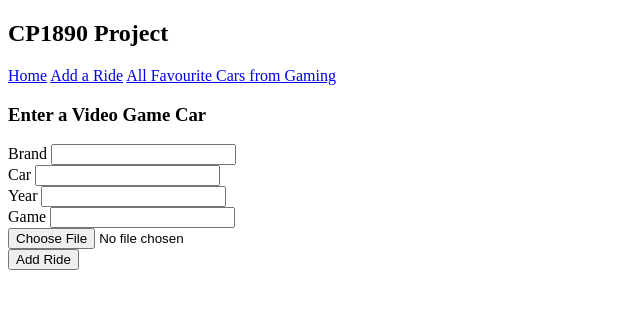
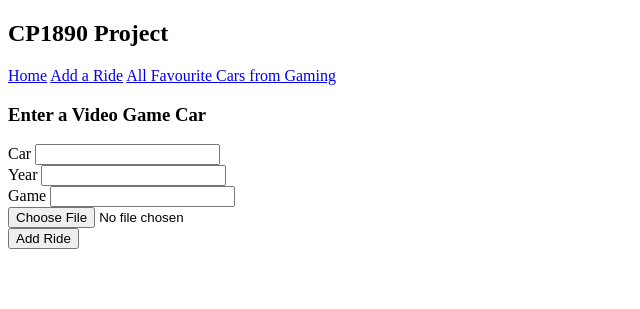
Before and after one commit to ViperLPM/CP1890-Project, a Flask app: page /add in a window 1280 px wide. Shown: the top 309 px of the page, without its empty margins (0-640 px from the left). Run offline with Flask 3, Linux system fonts and the light colour scheme.

Commit message:
Removed brand from form, display, and main python (Kept being invalid and felt later that it wasn't necessary)

```diff
--- a/main.py
+++ b/main.py
@@ -28,7 +28,6 @@ def add():
         if "cars" not in session:
             print("Clearing data from the session")
             session["cars"] = []
-        brand = request.form.get("brand", "invalid")
         car = request.form.get("car", "invalid")
         year = request.form.get("year", "invalid")
         game = request.form.get("game", "invalid")
@@ -40,7 +39,7 @@ def add():
                 car_image = f"{uuid.uuid4().hex}{extension}"
                 filename = os.path.join(file_save_location, car_image)
                 uploaded_file.save(filename)
-                session["cars"].append({"brand": brand, "car": car, "year": year, "game": game, "image": car_image})
+                session["cars"].append({"car": car, "year": year, "game": game, "image": car_image})
             else:
                 flash("This file is of the wrong type", "error")
                 return redirect("./add")
--- a/templates/display.html
+++ b/templates/display.html
@@ -6,7 +6,6 @@
         {% for car in cars %}
             <div class="col-md-4 col-sm-6 col-12 mb-3">
                 <div class="card p-3">
-                    <p>{{  car.brand  }}</p>
                     <p>{{   car.car    }}</p>
                     <p>{{   car.year   }}</p>
                     <p>{{   car.game   }}</p>
--- a/templates/form.html
+++ b/templates/form.html
@@ -3,10 +3,6 @@
 {% block body %}
     <h3>Enter a Video Game Car</h3>
     <form action="/add" method = "post" enctype="multipart/form-data">
-        <div class="mb-3">
-            <label for="brand" class="form-label">Brand</label>
-            <input type="text" class="form-control" name="title" aria-describedby="manufactuer">
-        </div>
         <div class="mb-3">
             <label for="car" class="form-label">Car</label>
             <input type="text" class="form-control" name="car">
```
Also changed, not shown: 1 other file.
